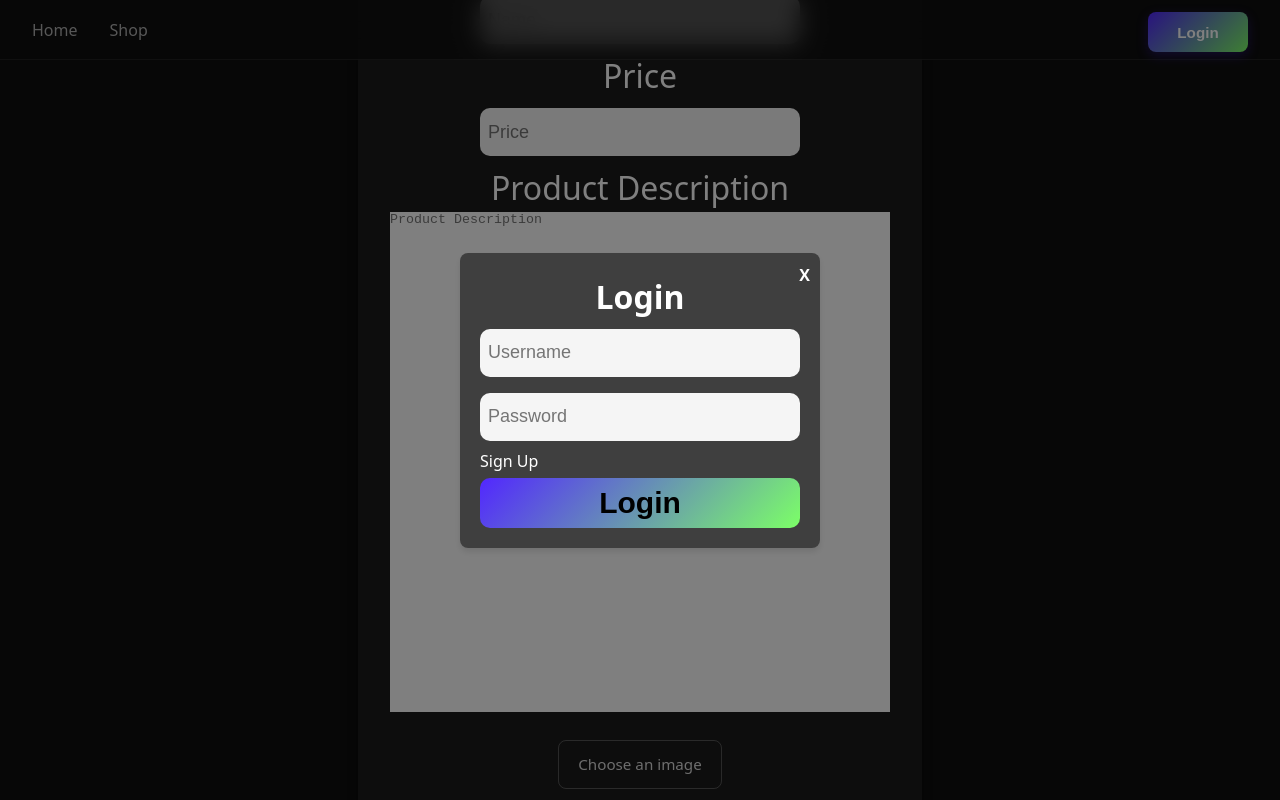
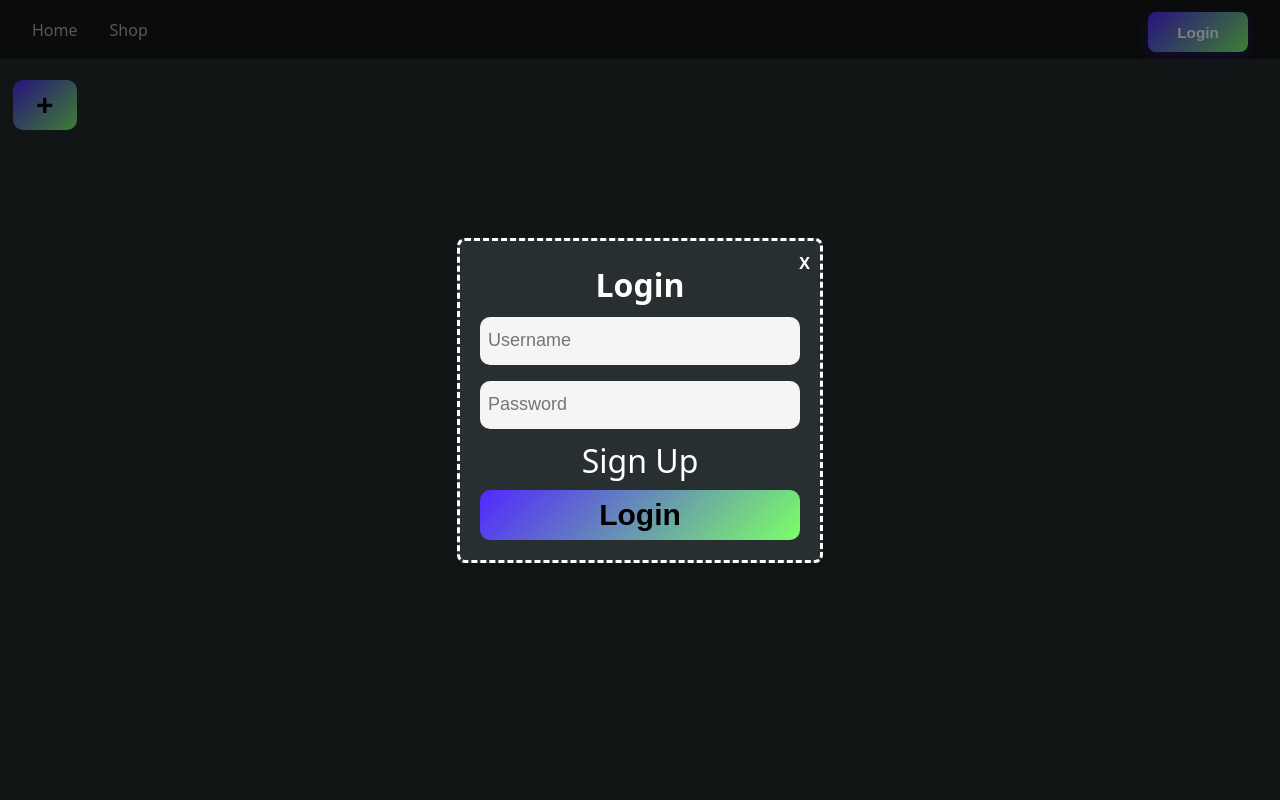
Before and after one commit to Xurtur/FullStackWebsite, a React (Vite) app: page /AddItem in a window 1280 px wide. Both pictures are taken after a click on the button "Login". Built offline with nearby package versions, Linux system fonts and the light colour scheme.

Commit message:
css updates to itemupload,jsx
-updated layout and interactions

```diff
--- a/src/ItemAdder/ItemAdder.css
+++ b/src/ItemAdder/ItemAdder.css
@@ -1,29 +1,12 @@
-#OuterDiv {
-  position: fixed;
-  top: 0;
-  left: 0;
-  width: 100%;
-  height: 100%;
-  display: flex;
-  justify-content: center;
-  align-items: center;
-  background-color: #0f0f0f;
-}
-
-#InnerDiv {
-  padding: 2rem;
-  background-color: #1a1a1a;
-  border-radius: 12px;
-  box-shadow: 0 4px 20px rgba(0, 0, 0, 0.5);
-  color: white;
+form {
+  align-content: center;
   text-align: center;
   font-size: xx-large;
-  font-style: bold;
 }
 
 textarea {
   width: 500px;
-  height: 500px;
+  height: 300px;
   resize: none;
 }
 
@@ -146,6 +129,22 @@ button:hover {
 }
 
 textarea {
-  color: rgba(255, 255, 255, 0.9);
   border: none;
+  border-radius: 10px;
+  font-size: large;
+  background-color: white;
+  color: black;
 }
+
+#AddItem {
+  position: fixed;
+  margin-top: 10vh;
+  margin-left: 1vw;
+  width: 5%;
+}
+
+input::-webkit-outer-spin-button,
+input::-webkit-inner-spin-button {
+  -webkit-appearance: none;
+  margin: 0;
+}
--- a/src/ItemAdder/ItemUpload.jsx
+++ b/src/ItemAdder/ItemUpload.jsx
@@ -1,7 +1,9 @@
 import { useEffect, useRef, useState } from "react";
 import "./ItemAdder.css";
+import Popup from "../Login/Popup";
 
 export default function ItemUpload() {
+  const [openPop, setopenPop] = useState(false);
   const [file, setFile] = useState(null);
   const [previewUrl, setPreviewUrl] = useState("");
   const [uploadProgress, setUploadProgress] = useState(0);
@@ -63,6 +65,7 @@ export default function ItemUpload() {
             setIsUploading(false);
             setUploadProgress(0);
             setFile(null);
+            close();
           }, 200);
           return 100;
         }
@@ -71,21 +74,25 @@ export default function ItemUpload() {
     }, 120);
   }
 
+  function close() {
+    setopenPop(!openPop);
+  }
+
   return (
-    <div id="OuterDiv">
-      <div id="InnerDiv">
+    <>
+      <Popup open={openPop} close={close}>
         <form id="AddProduct" onSubmit={handleSubmit}>
           <span>Product Name</span>
           <br />
-          <input placeholder="Name" />
+          <input placeholder="Name" required />
           <br />
           <span>Price</span>
           <br />
-          <input placeholder="Price" />
+          <input placeholder="Price" type="number" required />
           <br />
           <span>Product Description</span>
           <br />
-          <textarea placeholder="Product Description" />
+          <textarea placeholder="Product Description" required />
           <br />
 
           <label className="fileInputLabel">
@@ -94,6 +101,7 @@ export default function ItemUpload() {
               accept="image/*"
               onChange={handleFileChange}
               disabled={isUploading}
+              required
             />
             <span className="fileInputText">Choose an image</span>
           </label>
@@ -127,11 +135,14 @@ export default function ItemUpload() {
           )}
           <br />
           {/* disable button when uploading */}
-          <button type="submit" disabled={isUploading}>
+          <button id="Submit" type="submit" disabled={isUploading}>
             {isUploading ? "Uploading…" : "Add"}
           </button>
         </form>
-      </div>
-    </div>
+      </Popup>
+      <button id="AddItem" onClick={close}>
+        +
+      </button>
+    </>
   );
 }
--- a/src/Login/LoginPanel.jsx
+++ b/src/Login/LoginPanel.jsx
@@ -45,6 +45,7 @@ export default function LoginForm({ onSwitch }) {
             type="text"
             placeholder="Username"
             value={LoginUsername}
+            required
             onChange={(e) => setLoginUsername(e.target.value)}
           />
           <br />
@@ -52,6 +53,7 @@ export default function LoginForm({ onSwitch }) {
             type="password"
             placeholder="Password"
             value={LoginPassword}
+            required
             onChange={(e) => setLoginPassword(e.target.value)}
           />
           <br />
--- a/src/Login/Popup.css
+++ b/src/Login/Popup.css
@@ -9,16 +9,16 @@
   align-items: center;
   background-color: rgba(0, 0, 0, 0.5);
   z-index: 1000;
-  pointer-events: none;
 }
 
 #InnerPopup {
   position: relative;
-  background-color: rgba(0, 0, 0, 0.5);
   padding: 20px;
   border-radius: 8px;
   box-shadow: 0 4px 6px rgba(0, 0, 0, 0.1);
   pointer-events: auto;
+  background: rgba(65, 74, 76, 0.5);
+  border-style: dashed;
 }
 
 #CloseButton {
--- a/src/Login/Popup.jsx
+++ b/src/Login/Popup.jsx
@@ -4,8 +4,14 @@ export default function Popup({ open, close, children }) {
   if (!open) {
     return null;
   }
+  function handleOverlayClick(e) {
+    // Only close if clicked on the overlay (not the inner popup)
+    if (e.target === e.currentTarget) {
+      close();
+    }
+  }
   return (
-    <div id="CenterDiv">
+    <div id="CenterDiv" onClick={handleOverlayClick}>
       <div id="InnerPopup">
         <span id="CloseButton" onClick={close}>
           X
--- a/src/index.css
+++ b/src/index.css
@@ -4,7 +4,7 @@
   font-weight: 400;
   color-scheme: light dark;
   color: rgba(255, 255, 255, 0.9);
-  background-color: #0f0f0f;
+  background-color: 35, 43, 43;
   font-synthesis: none;
   text-rendering: optimizeLegibility;
   -webkit-font-smoothing: antialiased;
@@ -21,7 +21,7 @@
   --primary-hover: #3a1bba;
   --accent: #7cff67;
   --accent-hover: #64e055;
-  --bg-dark: #0f0f0f;
+  --bg-dark: #232b2b;
   --text-light: #ffffff;
   --text-muted: #b0b0b0;
   --border-radius: 8px;
--- a/src/main.jsx
+++ b/src/main.jsx
@@ -20,7 +20,7 @@ function App() {
       <Popup open={OpenPop} close={close}>
         <div>
           {onSwitch ? (
-            <LoginForm onSwitch={() => setonSwitch(false)} close={close} />
+            <LoginForm onSwitch={() => setonSwitch(false)} />
           ) : (
             <RegisterForm onSwitch={() => setonSwitch(true)} />
           )}
```
